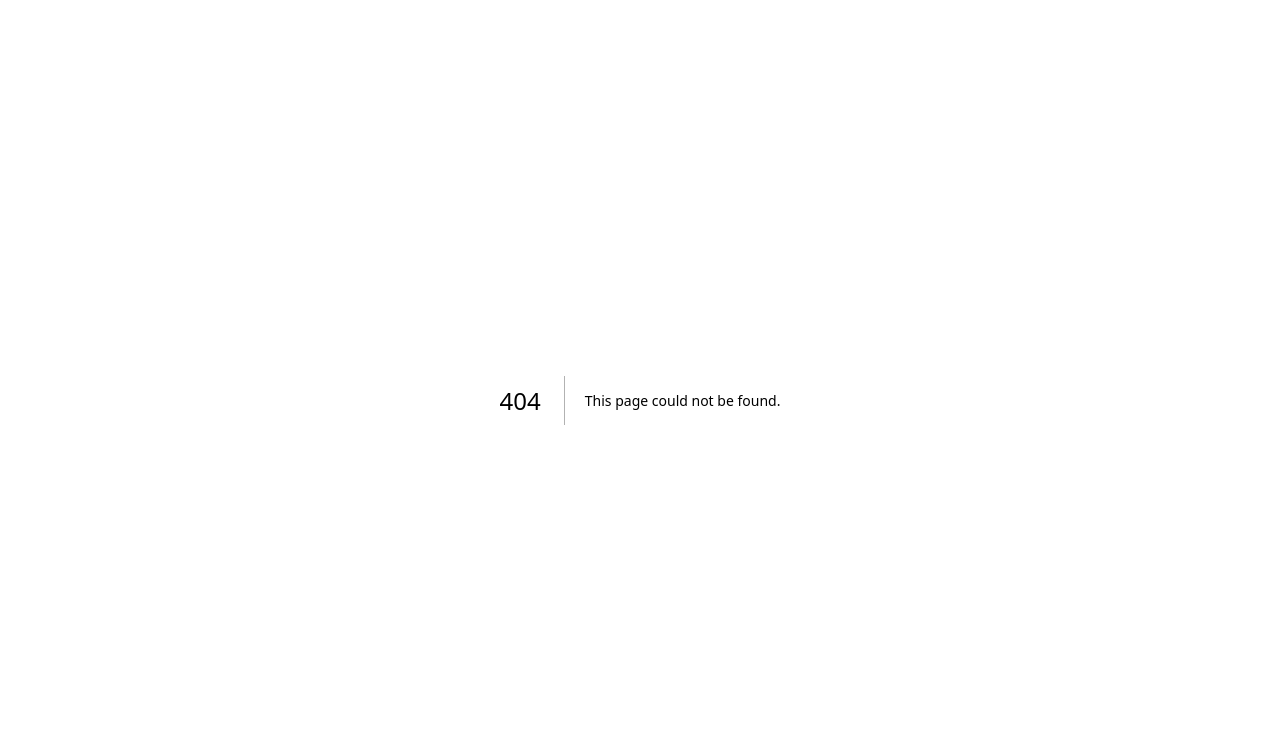
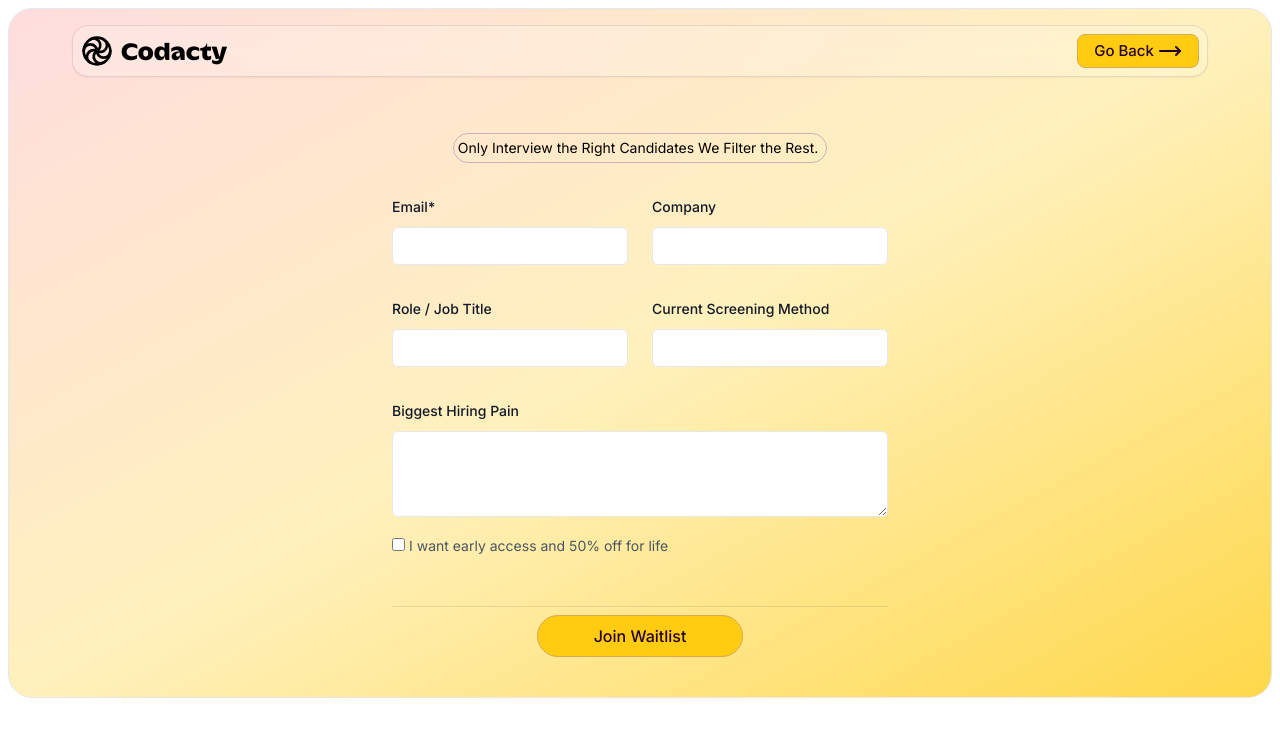
Before and after one commit to CodeStarGM/Codacty, a Next.js app: page /join in a window 1280 px wide. Before the commit this address had no page. Shown: the top 736 px of the page. Built offline with nearby package versions, Linux system fonts and the light colour scheme.

Commit message:
add form

```diff
--- /dev/null
+++ b/src/app/join/page.jsx
@@ -0,0 +1,207 @@
+"use client";
+
+import Navbar from "@/components/Navbar";
+import { LoaderPinwheel, Menu, MoveRight } from "lucide-react";
+import Link from "next/link";
+import { useSearchParams } from "next/navigation";
+
+import React, { useState } from "react";
+
+export default function Hero() {
+  const [email, setEmail] = useState("");
+
+  const searchParams = useSearchParams();
+  const businessEmail = searchParams.get("be");
+
+  return (
+    <>
+      <div className=" w-full h-full p-2">
+        <div className="w-full h-full bg-gradient-to-br from-[#FFDDDE] via-[#FFF1BD] to-[#FFD84A] border rounded-3xl flex flex-col items-center justify-start py-2 md:py-4">
+          {/* navbar start */}
+          <nav className="relative  bg-[#ffffff33] backdrop-blur-lg shadow-sm border border-[#2900291c] rounded-2xl px-2 py-3 md:py-2 flex items-center justify-between  w-[98%] lg:w-[90%]">
+            <div className="flex items-center gap-2 ">
+              <LoaderPinwheel className="size-8" />
+              <p className="hidden lg:block font-[family-name:var(--font-kaio)] text-2xl">
+                Codacty
+              </p>
+            </div>
+
+            {/* cta buttons nav */}
+
+            <div className="gap-2 flex items-center">
+              {/* <button className="text-[#240029] text-[15px] font-medium px-2.5 py-1 rounded-lg border border-[#CCB2BA] bg-white">
+            Log in
+          </button> */}
+              <Link
+                href="/"
+                className="px-4 py-1 text-[15px] font-medium rounded-lg border border-[#D4AA53] text-[#240029] bg-[#fc1] flex items-center space-x-1 group"
+              >
+                <span>Go Back</span>
+                <MoveRight className="group-hover:translate-x-2 transition-all duration-300" />
+              </Link>
+
+              <button
+                onClick={() => {
+                  setToggleMobileMenu(!toggleMobileMenu);
+                }}
+                className="lg:hidden flex"
+              >
+                <Menu className="size-8" />
+              </button>
+            </div>
+          </nav>
+          {/* navbar end */}
+
+          {/* hero content */}
+
+          <div className="flex flex-col items-center justify-center pt-14 pb-4 space-y-4 lg:space-y-8">
+            <div className="w-fit flex items-center gap-2 px-1 py-1 rounded-full border border-borderClr text-sm">
+              <p className="pr-1">
+                {" "}
+                Only Interview the Right Candidates We Filter the Rest.{" "}
+              </p>
+            </div>
+
+            {/* form start */}
+
+            <form
+              className=""
+              action="https://api.web3forms.com/submit"
+              method="POST"
+            >
+              <input
+                type="hidden"
+                name="access_key"
+                value="ffa365a7-dec3-46c4-8e7e-56c85903277d"
+              />
+              <input
+                type="hidden"
+                name="subject"
+                value="Codacty Interview AI Waitlist Submission"
+              />
+
+              <div className="border-b border-gray-900/10 pb-12 ">
+                <div className="grid max-w-2xl grid-cols-1 gap-x-6 gap-y-8 sm:grid-cols-6 md:col-span-2">
+                  <div className="sm:col-span-3">
+                    <label
+                      htmlFor="first-name"
+                      className="block text-sm/6 font-medium text-gray-900"
+                    >
+                      Email*
+                    </label>
+                    <div className="mt-2">
+                      <input
+                        id="first-name"
+                        name="email"
+                        type="email"
+                        required
+                        defaultValue={businessEmail}
+                        className="block w-full border rounded-md bg-white px-3 py-1.5 text-base text-gray-900 outline-1 -outline-offset-1 outline-gray-300 placeholder:text-gray-400 focus:outline-2 focus:-outline-offset-2 focus:outline-yellow-600 sm:text-sm/6"
+                      />
+                    </div>
+                  </div>
+                  <div className="sm:col-span-3">
+                    <label
+                      htmlFor="last-name"
+                      className="block text-sm/6 font-medium text-gray-900"
+                    >
+                      Company
+                    </label>
+                    <div className="mt-2">
+                      <input
+                        id="last-name"
+                        name="company"
+                        type="text"
+                        className="block w-full rounded-md border bg-white px-3 py-1.5 text-base text-gray-900 outline-1 -outline-offset-1 outline-gray-300 placeholder:text-gray-400 focus:outline-2 focus:-outline-offset-2 focus:outline-yellow-600 sm:text-sm/6"
+                      />
+                    </div>
+                  </div>
+                  <div className="sm:col-span-3">
+                    <label
+                      htmlFor="first-name"
+                      className="block text-sm/6 font-medium text-gray-900"
+                    >
+                      Role / Job Title
+                    </label>
+                    <div className="mt-2">
+                      <input
+                        id="first-name"
+                        name="role"
+                        type="text"
+                        className="block w-full border rounded-md bg-white px-3 py-1.5 text-base text-gray-900 outline-1 -outline-offset-1 outline-gray-300 placeholder:text-gray-400 focus:outline-2 focus:-outline-offset-2 focus:outline-yellow-600 sm:text-sm/6"
+                      />
+                    </div>
+                  </div>
+                  <div className="sm:col-span-3">
+                    <label
+                      htmlFor="last-name"
+                      className="block text-sm/6 font-medium text-gray-900"
+                    >
+                      Current Screening Method
+                    </label>
+                    <div className="mt-2">
+                      <input
+                        id="last-name"
+                        name="current-screening-method"
+                        type="text"
+                        className="block w-full border rounded-md bg-white px-3 py-1.5 text-base text-gray-900 outline-1 -outline-offset-1 outline-gray-300 placeholder:text-gray-400 focus:outline-2 focus:-outline-offset-2 focus:outline-yellow-600 sm:text-sm/6"
+                      />
+                    </div>
+                  </div>
+                  <div className="col-span-full ">
+                    <label
+                      htmlFor="about"
+                      className="block text-sm/6 font-medium text-gray-900"
+                    >
+                      Biggest Hiring Pain
+                    </label>
+                    <div className="mt-2">
+                      <textarea
+                        id="about"
+                        name="hiring-pain"
+                        rows={3}
+                        className="block w-full border rounded-md bg-white px-3 py-1.5 text-base text-gray-900 outline-1 -outline-offset-1 outline-gray-300 placeholder:text-gray-400 focus:outline-2 focus:-outline-offset-2 focus:outline-yellow-600 sm:text-sm/6"
+                        defaultValue={""}
+                      />
+                    </div>
+
+                    <div className="h-4" />
+
+                    <label className="space-x-1 mt-2">
+                      <input
+                        class="accent-yellow-500"
+                        type="checkbox"
+                        name="Discount-Box"
+                      />
+                      <span className="mt-3 text-sm/6 text-gray-600">
+                        I want early access and 50% off for life
+                      </span>
+                    </label>
+                  </div>
+                  {/* checkbox */}
+
+                  {/* checkbox */}
+                </div>
+              </div>
+
+              <div className="p-2 flex items-center justify-center">
+                <button
+                  type="submit"
+                  className="px-14 py-2  font-medium rounded-full border border-[#D4AA53] text-[#240029] bg-[#fc1]"
+                >
+                  Join Waitlist
+                </button>
+              </div>
+            </form>
+
+            {/* form end */}
+
+            {/* companies section */}
+          </div>
+
+          {/* hero content */}
+        </div>
+      </div>
+    </>
+  );
+}
```
